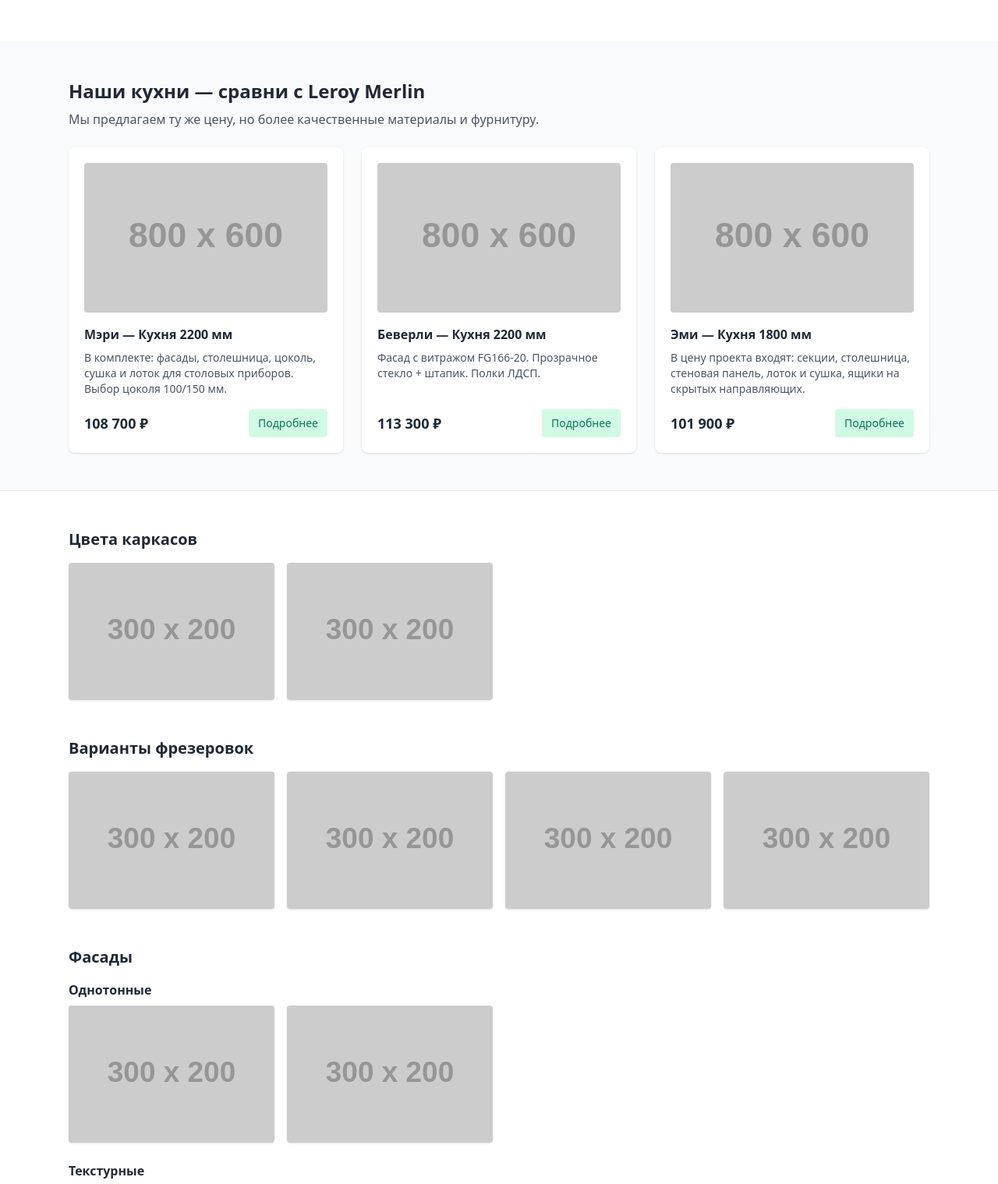
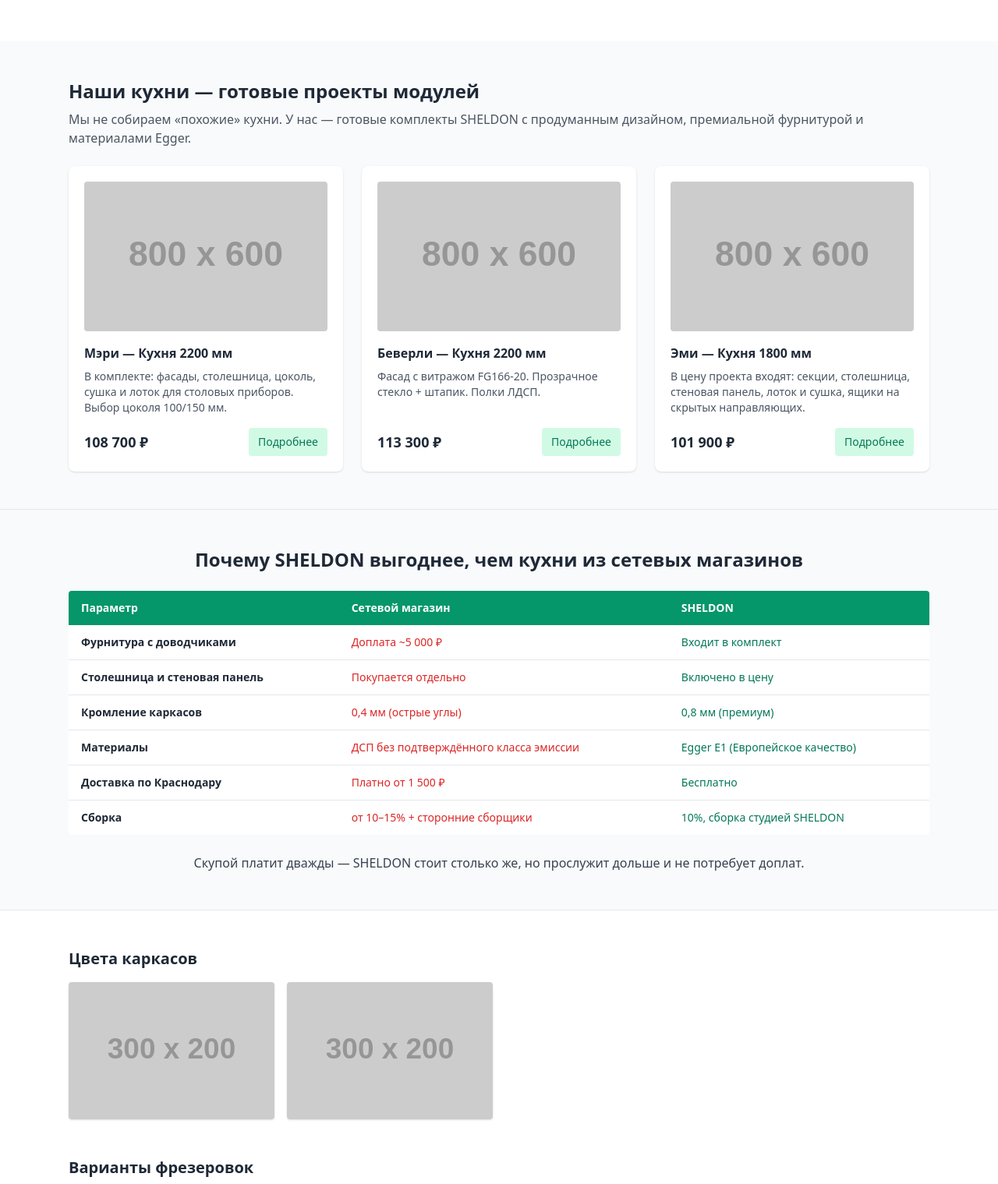
Before and after one commit to pocket-elephant/sheldon.promo, a plain HTML site: page index.html in a window 1280 px wide. Shown: the part 548-2067 px from the top of the page at 78% size. Drawn offline with nearby package versions, Linux system fonts and the light colour scheme; placeholder pictures from the web are drawn by us.

Commit message:
Update index.html

```diff
--- a/index.html
+++ b/index.html
@@ -20,9 +20,9 @@
       </a>
       <nav class="hidden md:flex items-center gap-6 text-sm">
         <a href="#collections" class="hover:text-emerald-600">Коллекции</a>
+        <a href="#comparison" class="hover:text-emerald-600">Сравнение</a>
         <a href="#materials" class="hover:text-emerald-600">Материалы</a>
-        <a href="#delivery" class="hover:text-emerald-600">Доставка</a>
-        <a href="#contacts" class="text-white bg-emerald-600 px-4 py-2 rounded">Заказать консультацию</a>
+        <a href="#contacts" class="text-white bg-emerald-600 px-4 py-2 rounded">Консультация</a>
       </nav>
       <button id="mobileBtn" class="md:hidden p-2 rounded bg-gray-100">
         <svg width="20" height="20" fill="currentColor" viewBox="0 0 20 20"><path d="M3 6h14M3 10h14M3 14h14"/></svg>
@@ -56,8 +56,8 @@
 
   <!-- Collections -->
   <section id="collections" class="max-w-6xl mx-auto px-6 py-12">
-    <h2 class="text-2xl font-bold">Наши кухни — сравни с Leroy Merlin</h2>
-    <p class="text-gray-600 mt-2">Мы предлагаем ту же цену, но более качественные материалы и фурнитуру.</p>
+    <h2 class="text-2xl font-bold">Наши кухни — готовые проекты модулей</h2>
+    <p class="text-gray-600 mt-2">Мы не собираем «похожие» кухни. У нас — готовые комплекты SHELDON с продуманным дизайном, премиальной фурнитурой и материалами Egger.</p>
 
     <div class="mt-6 grid grid-cols-1 sm:grid-cols-2 lg:grid-cols-3 gap-6">
       <article class="bg-white rounded-lg shadow p-5 flex flex-col">
@@ -92,10 +92,60 @@
     </div>
   </section>
 
-  <!-- Дополнительные блоки -->
+  <!-- Comparison -->
+  <section id="comparison" class="bg-gray-50 border-t">
+    <div class="max-w-6xl mx-auto px-6 py-12">
+      <h2 class="text-2xl font-bold mb-6 text-center">Почему SHELDON выгоднее, чем кухни из сетевых магазинов</h2>
+      <div class="overflow-x-auto">
+        <table class="min-w-full text-sm border-collapse">
+          <thead>
+            <tr class="bg-emerald-600 text-white">
+              <th class="py-3 px-4 text-left rounded-tl">Параметр</th>
+              <th class="py-3 px-4 text-left">Сетевой магазин</th>
+              <th class="py-3 px-4 text-left rounded-tr">SHELDON</th>
+            </tr>
+          </thead>
+          <tbody class="bg-white">
+            <tr class="border-b">
+              <td class="py-3 px-4 font-semibold">Фурнитура с доводчиками</td>
+              <td class="py-3 px-4 text-red-600">Доплата ~5 000 ₽</td>
+              <td class="py-3 px-4 text-emerald-700">Входит в комплект</td>
+            </tr>
+            <tr class="border-b">
+              <td class="py-3 px-4 font-semibold">Столешница и стеновая панель</td>
+              <td class="py-3 px-4 text-red-600">Покупается отдельно</td>
+              <td class="py-3 px-4 text-emerald-700">Включено в цену</td>
+            </tr>
+            <tr class="border-b">
+              <td class="py-3 px-4 font-semibold">Кромление каркасов</td>
+              <td class="py-3 px-4 text-red-600">0,4 мм (острые углы)</td>
+              <td class="py-3 px-4 text-emerald-700">0,8 мм (премиум)</td>
+            </tr>
+            <tr class="border-b">
+              <td class="py-3 px-4 font-semibold">Материалы</td>
+              <td class="py-3 px-4 text-red-600">ДСП без подтверждённого класса эмиссии</td>
+              <td class="py-3 px-4 text-emerald-700">Egger E1 (Европейское качество)</td>
+            </tr>
+            <tr class="border-b">
+              <td class="py-3 px-4 font-semibold">Доставка по Краснодару</td>
+              <td class="py-3 px-4 text-red-600">Платно от 1 500 ₽</td>
+              <td class="py-3 px-4 text-emerald-700">Бесплатно</td>
+            </tr>
+            <tr>
+              <td class="py-3 px-4 font-semibold rounded-bl">Сборка</td>
+              <td class="py-3 px-4 text-red-600">от 10–15% + сторонние сборщики</td>
+              <td class="py-3 px-4 text-emerald-700 rounded-br">10%, сборка студией SHELDON</td>
+            </tr>
+          </tbody>
+        </table>
+      </div>
+      <p class="mt-6 text-center text-gray-700 font-medium">Скупой платит дважды — SHELDON стоит столько же, но прослужит дольше и не потребует доплат.</p>
+    </div>
+  </section>
+
+  <!-- Materials -->
   <section id="materials" class="bg-white border-t">
     <div class="max-w-6xl mx-auto px-6 py-12 space-y-12">
-
       <div>
         <h3 class="text-xl font-bold mb-4">Цвета каркасов</h3>
         <div class="grid grid-cols-2 sm:grid-cols-4 gap-4">
@@ -103,7 +153,6 @@
           <img src="https://placehold.co/300x200?text=Egger+W960+ST7+Белый+классический" class="rounded shadow" alt="Egger W960">
         </div>
       </div>
-
       <div>
         <h3 class="text-xl font-bold mb-4">Варианты фрезеровок</h3>
         <div class="grid grid-cols-2 sm:grid-cols-4 gap-4">
@@ -113,7 +162,6 @@
           <img src="https://placehold.co/300x200?text=Фрезеровка+4" class="rounded shadow" alt="Фрезеровка 4">
         </div>
       </div>
-
       <div>
         <h3 class="text-xl font-bold mb-4">Фасады</h3>
         <h4 class="font-semibold mb-2">Однотонные</h4>
@@ -127,7 +175,6 @@
           <img src="https://placehold.co/300x200?text=Текстурный+2" class="rounded shadow" alt="Текстурный фасад">
         </div>
       </div>
-
       <div>
         <h3 class="text-xl font-bold mb-4">Цвета столешниц</h3>
         <div class="grid grid-cols-2 sm:grid-cols-4 gap-4">
@@ -135,7 +182,6 @@
           <img src="https://placehold.co/300x200?text=Столешница+2" class="rounded shadow" alt="Столешница 2">
         </div>
       </div>
-
       <div>
         <h3 class="text-xl font-bold mb-4">Ручки</h3>
         <div class="grid grid-cols-2 sm:grid-cols-4 gap-4">
@@ -144,7 +190,6 @@
           <img src="https://placehold.co/300x200?text=Ручка+1000+мм" class="rounded shadow" alt="Ручка 1000 мм">
         </div>
       </div>
-
       <div>
         <h3 class="text-xl font-bold mb-4">Крючки и штанги</h3>
         <div class="grid grid-cols-2 sm:grid-cols-4 gap-4">
@@ -152,7 +197,6 @@
           <img src="https://placehold.co/300x200?text=Штанга+овальная+хром" class="rounded shadow" alt="Штанга хром">
         </div>
       </div>
-
     </div>
   </section>
 
@@ -161,7 +205,7 @@
     <div class="bg-emerald-600 text-white p-8 rounded-lg flex flex-col md:flex-row items-center justify-between gap-6">
       <div>
         <h3 class="text-xl font-bold">Готовы сравнить?</h3>
-        <p class="mt-1">Присылайте коммерческое предложение от Leroy Merlin — мы соберём аналогичную комплектацию за ту же цену, но с материалами премиум-класса.</p>
+        <p class="mt-1">Присылайте фото или ссылку на кухню из сетевого магазина — мы покажем, почему готовые решения SHELDON выгоднее.</p>
       </div>
       <a href="#contacts" class="bg-white text-emerald-600 px-5 py-3 rounded font-semibold">Запросить расчёт</a>
     </div>
@@ -172,30 +216,4 @@
     <div class="max-w-6xl mx-auto px-6 py-12 grid grid-cols-1 md:grid-cols-3 gap-6">
       <div>
         <h4 class="font-bold">Контакты</h4>
-        <p class="text-gray-600 mt-2">Телефон: <a href="tel:+7XXXXXXXXXX" class="text-emerald-600">+7 (XXX) XXX-XX-XX</a></p>
-        <p class="text-gray-600">Адрес: Краснодар</p>
-      </div>
-      <div>
-        <h4 class="font-bold">Форма заявки</h4>
-        <form class="mt-2 grid gap-2">
-          <input placeholder="Ваше имя" class="border rounded px-3 py-2" />
-          <input placeholder="Телефон" class="border rounded px-3 py-2" />
-          <textarea placeholder="Комментарий" class="border rounded px-3 py-2"></textarea>
-          <button class="bg-emerald-600 text-white px-4 py-2 rounded">Отправить</button>
-        </form>
-      </div>
-      <div>
-        <h4 class="font-bold">Часы работы</h4>
-        <p class="text-gray-600 mt-2">Пн–Пт: 9:00–19:00<br>Сб: 10:00–16:00</p>
-      </div>
-    </div>
-    <div class="text-center text-sm text-gray-500 py-6">© SHELDON — Все права защищены</div>
-  </footer>
-
-  <script>
-    document.getElementById('mobileBtn').addEventListener('click', function(){
-      alert('Открой меню — в прототипе мобильное меню можно реализовать далее');
-    })
-  </script>
-</body>
-</html>
+        <p class="text-gray-600 mt-
```
